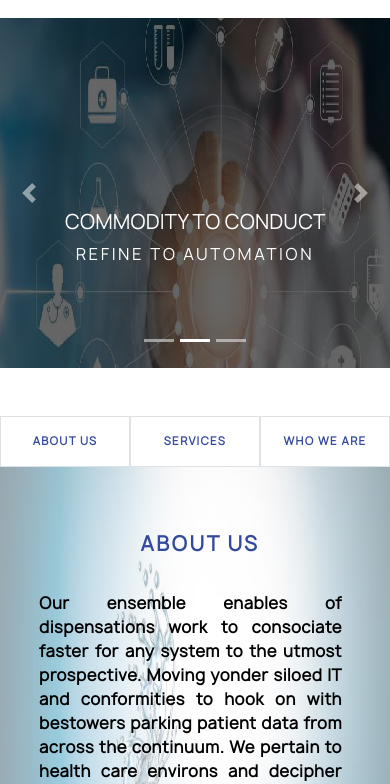
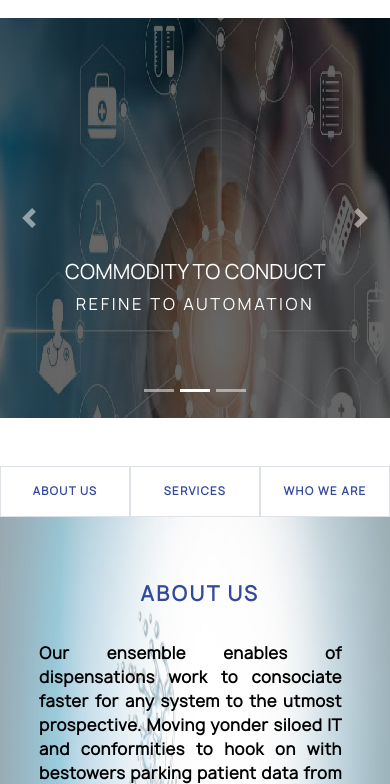
Before and after one commit to selenajosephine/famwork, a plain HTML site: page index.html in a window 390 px wide. Shown: the part 60-844 px from the top of the page. Drawn offline with Linux system fonts and the light colour scheme.

Commit message:
miner changes

```diff
--- a/src/css/famwork.css
+++ b/src/css/famwork.css
@@ -85,7 +85,7 @@ nav {
         border-top-width: thick !important;
     }
     .carousel-inner img {
-        height: 350px !important;
+        height: 400px !important;
     }
 }
 
```
